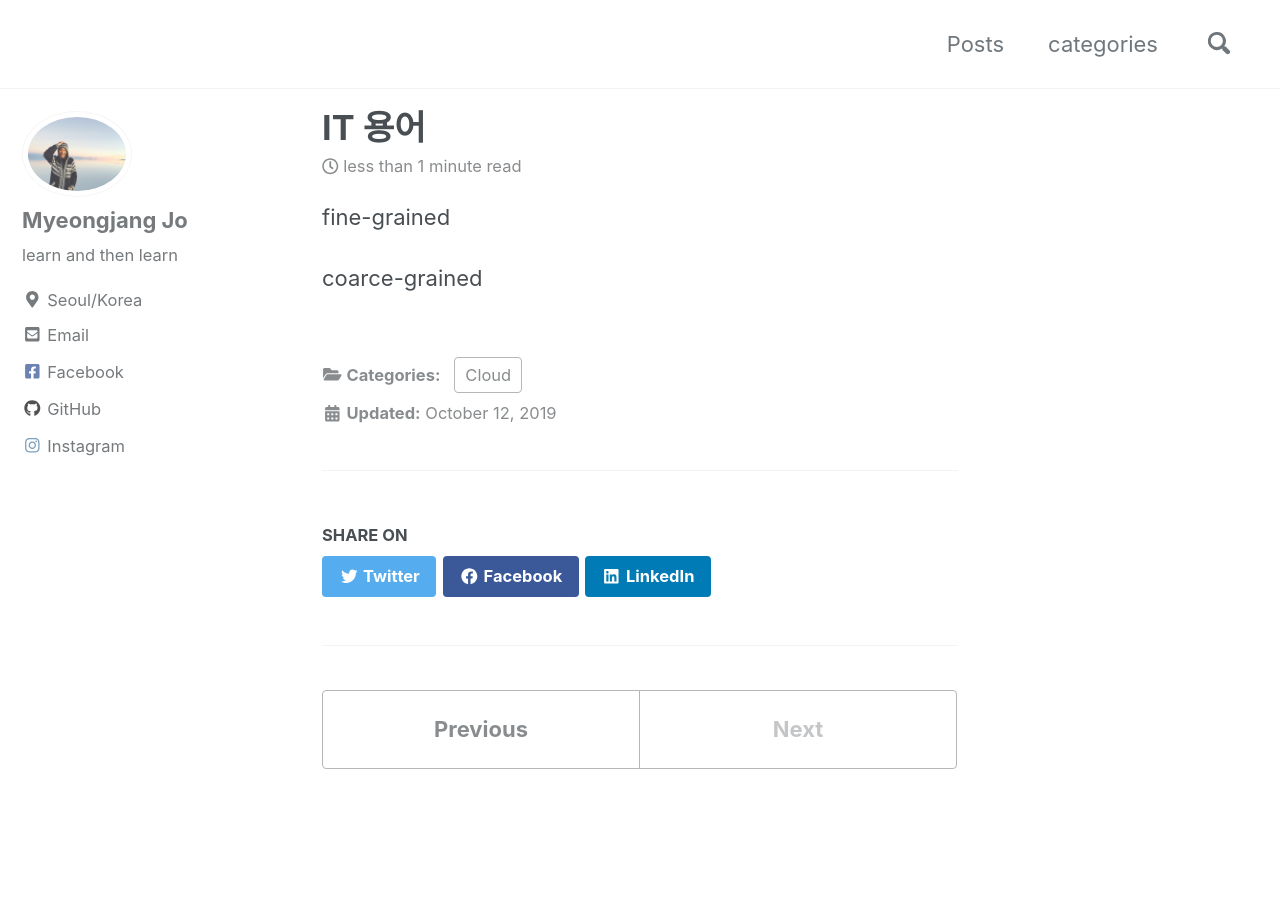
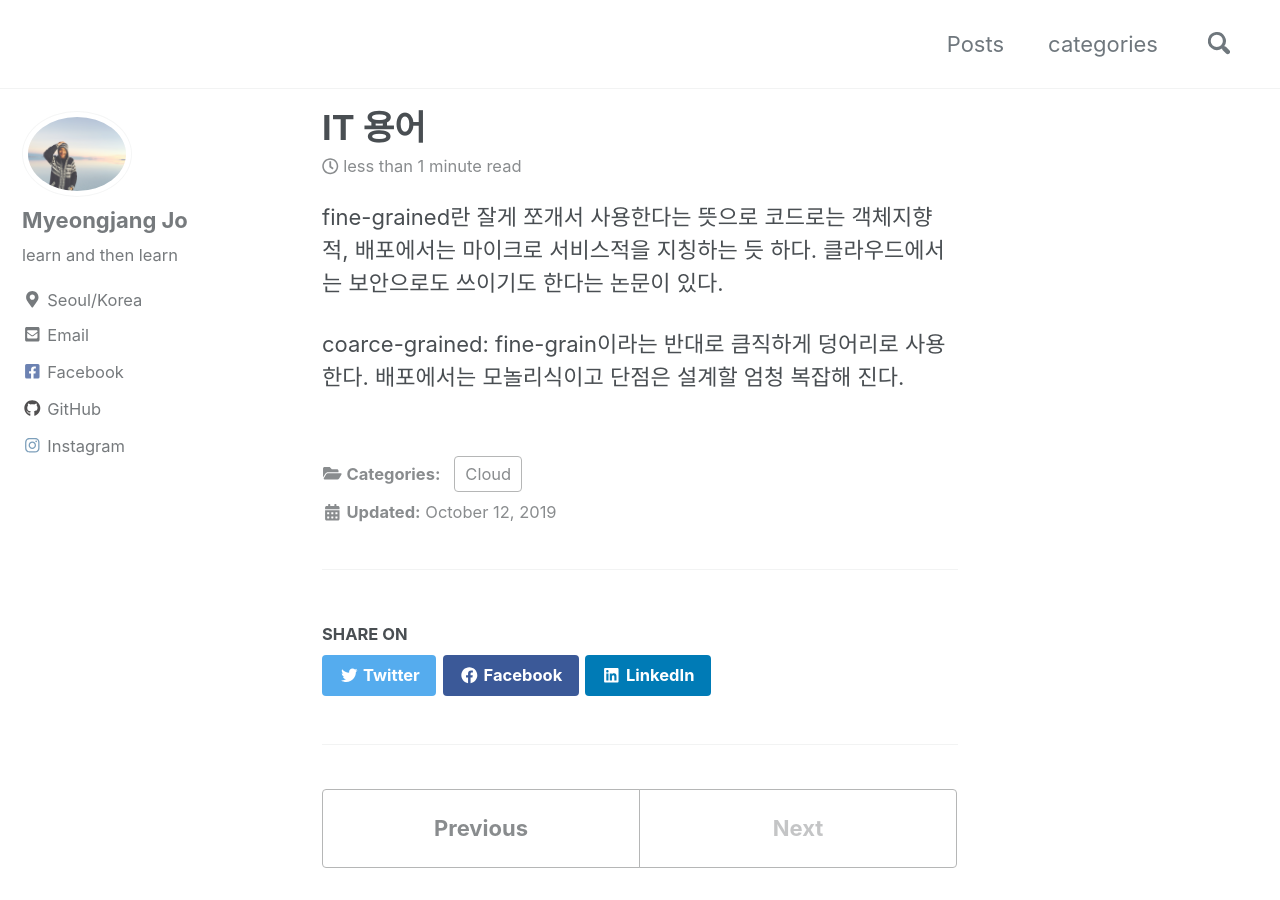
Before and after one commit to josephmjjo/josephmjjo.github.io, a Jekyll site: the page built from _posts/2019-10-12-word.md, in a window 1280 px wide and 900 px high. Built offline with Jekyll 4.4.1, drawn with Linux system fonts in a browser that asks for light colours; cached includes are drawn as plain includes; nearby versions of some CDN libraries.

Commit message:
learning Kubernest

```diff
--- a/_posts/2019-10-12-word.md
+++ b/_posts/2019-10-12-word.md
@@ -5,6 +5,6 @@ categories:
   - Cloud
 ---
 
-fine-grained
+fine-grained란 잘게 쪼개서 사용한다는 뜻으로 코드로는 객체지향적, 배포에서는 마이크로 서비스적을 지칭하는 듯 하다. 클라우드에서는 보안으로도 쓰이기도 한다는 논문이 있다.
 
-coarce-grained
+coarce-grained: fine-grain이라는 반대로 큼직하게 덩어리로 사용한다. 배포에서는 모놀리식이고 단점은 설계할 엄청 복잡해 진다.
```
Also changed, not shown: _posts/2019-09-02-API.md (+2 -0 lines).
